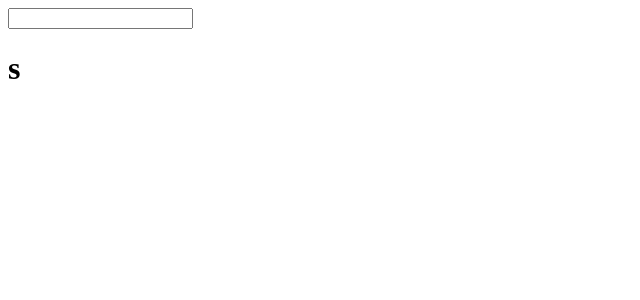
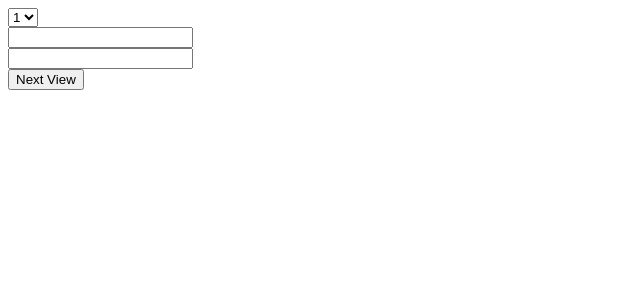
Before and after one commit to LimarenkoDenis/sign-up-play, a React app: page / in a window 1280 px wide. Shown: the top 300 px of the page, without its empty margins (0-640 px from the left). Built offline with nearby package versions, Linux system fonts and the light colour scheme.

Commit message:
init commit

```diff
--- a/src/index.tsx
+++ b/src/index.tsx
@@ -1,40 +1,75 @@
 import * as React from 'react';
 import * as ReactDOM from 'react-dom';
+import { Provider } from 'react-redux';
+import { createStore, Store } from 'redux';
+
+import { rootReducer } from './reducers';
+
 
 // tslint:disable-next-line
-const Widget: (props: { update: React.EventHandler<React.ChangeEvent<HTMLInputElement>>, text: string }) => JSX.Element
-    = (props: { update: React.EventHandler<React.ChangeEvent<HTMLInputElement>>, text: string }) => (
-        <div>
-            <input type='text' onChange={props.update} />
-            <h1>{props.text}</h1>
-        </div>
-    );
+const store: Store<any> = createStore(rootReducer, {});
 
-class App extends React.Component<{ text: string, cat: number }, { text: string }> {
+// tslint:disable-next-line
+
+
+import { Info } from './sign-up/info/info';
+import { Gender } from './sign-up/gender/gender';
+import { Resident } from './sign-up/resident/resident';
+import { Result } from './sign-up/result/result';
+
+
+class App extends React.Component<{}, { currentView: number }> {
 
 
     public constructor() {
         super();
-        this.state = { text: 's' };
+        // tslint:disable-next-line
+        this.state = { currentView: 0 }
+        store.subscribe(() =>
+            this.setState({ currentView: store.getState().viewReducer.viewIndex }));
     }
 
-    public update(e: React.ChangeEvent<HTMLInputElement>): void {
-        this.setState({
-            text: e.target.value
+    public update(e: React.ChangeEvent<HTMLSelectElement>): void {
+        console.log(e);
+    }
+
+    public changeView(): void {
+        store.dispatch({
+            type: 'NEXT_VIEW'
         });
     }
 
     public render(): JSX.Element {
+        let view: JSX.Element;
+        switch (this.state.currentView) {
+            case 1:
+                view = <Info update={this.update.bind(this)} items={['1', '2', '3', '4', '5']} />;
+                break;
+            case 2:
+                view = <Gender />;
+                break;
+            case 3:
+                view = <Resident />;
+                break;
+            case 4:
+                view = <Result />;
+                break;
+            default:
+                view = <Info update={this.update.bind(this)} items={['1', '2', '3', '4', '5']} />;
+        }
+        const button: JSX.Element = <button onClick={this.changeView.bind(this)} > Next View  </button>;
         return (
-            <Widget update={this.update.bind(this)} text={this.state.text} />
-        ); // React.createElement('h1', {}, 'Hello Series 111');
+            <Provider store={store}>
+                <div>
+                    {view}
+                    {this.state.currentView < 4 ? button : ''}
+                </div>
+            </Provider>
+        );
     }
 }
 
-// tslint:disable-next-line
-// const App: () => JSX.Element = () => <h1>Hello Series</h1>;
-
 ReactDOM.render(
-    <App text='Hello Series' cat={1} />,
+    <App />,
     document.querySelector('#root')
 );
--- /dev/null
+++ b/src/reducers/index.ts
@@ -0,0 +1,9 @@
+
+
+import { combineReducers, Reducer } from 'redux';
+import { viewReducer } from './view.reducer';
+
+// tslint:disable-next-line
+export const rootReducer: Reducer<any> = combineReducers({
+    viewReducer
+});
--- /dev/null
+++ b/src/reducers/view.reducer.ts
@@ -0,0 +1,11 @@
+
+import { Reducer } from 'redux';
+export const viewReducer: Reducer<{ viewIndex: number }> =
+    (
+        state: { viewIndex: number } = { viewIndex: 1 },
+        action: { type: string, payload: any }): { viewIndex: number } => {
+        if (action.type === 'NEXT_VIEW' && state.viewIndex < 4) {
+            state.viewIndex++;
+        }
+        return state;
+    };
--- /dev/null
+++ b/src/sign-up/gender/gender.tsx
@@ -0,0 +1,10 @@
+import * as React from 'react';
+export class Gender extends React.Component {
+    public render(): JSX.Element {
+        return (
+            <div>
+                2
+            </div>
+        );
+    }
+}
--- /dev/null
+++ b/src/sign-up/info/info.tsx
@@ -0,0 +1,38 @@
+
+
+import * as React from 'react';
+
+// tslint:disable-next-line
+const Select:
+    (props: { update: React.EventHandler<React.ChangeEvent<HTMLSelectElement>>, items: string[] }) => JSX.Element
+    = (props: { update: React.EventHandler<React.ChangeEvent<HTMLSelectElement>>, items: string[] }) => (
+        <select onChange={props.update}>
+            {props.items.map((item: string, i: number) => (<option key={i}>{item}</option>))}
+        </select>
+    );
+// tslint:disable-next-line
+const Login: () => JSX.Element = () => (
+    <div>
+        <div>
+            <input type='text' />
+        </div>
+        <div>
+            <input type='password' />
+        </div>
+    </div>
+);
+
+export class Info extends React.Component<{
+    update:
+    React.EventHandler<React.ChangeEvent<HTMLSelectElement>>,
+    items: string[]
+}> {
+    public render(): JSX.Element {
+        return (
+            <div>
+                <Select update={this.props.update} items={this.props.items} />
+                <Login />
+            </div>
+        );
+    }
+}
--- /dev/null
+++ b/src/sign-up/resident/resident.tsx
@@ -0,0 +1,10 @@
+import * as React from 'react';
+export class Resident extends React.Component {
+    public render(): JSX.Element {
+        return (
+            <div>
+                3
+            </div>
+        );
+    }
+}
--- /dev/null
+++ b/src/sign-up/result/result.tsx
@@ -0,0 +1,10 @@
+import * as React from 'react';
+export class Result extends React.Component {
+    public render(): JSX.Element {
+        return (
+            <div>
+                4
+            </div>
+        );
+    }
+}
```
Also changed, not shown: package.json (+6 -1 lines), 1 other file (tests, documents, lock files or other folders).
